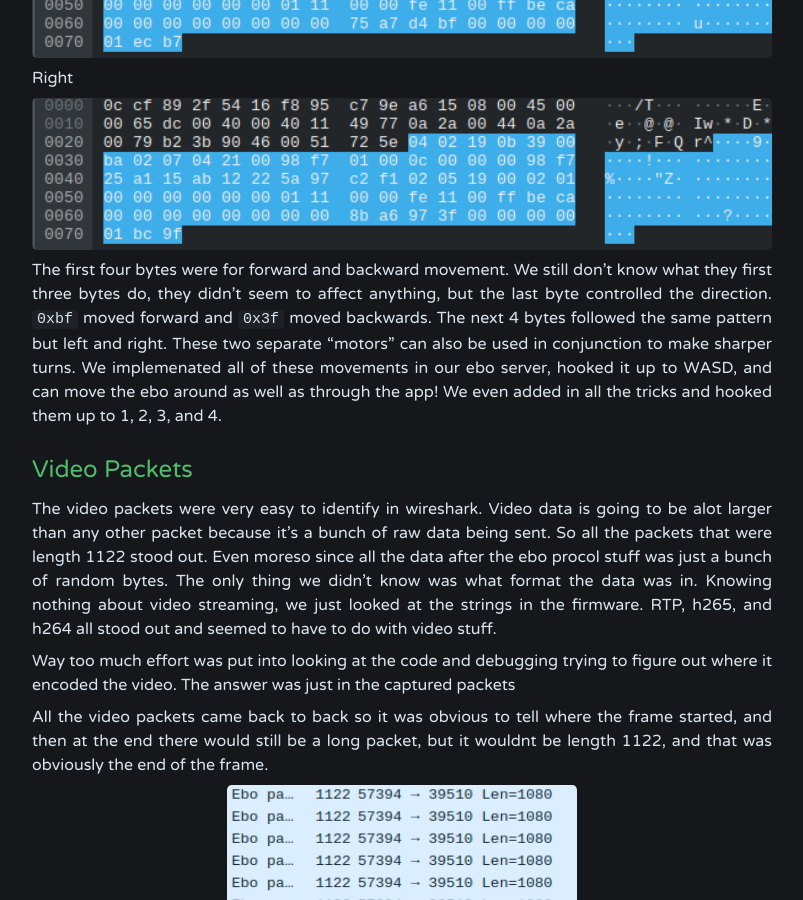
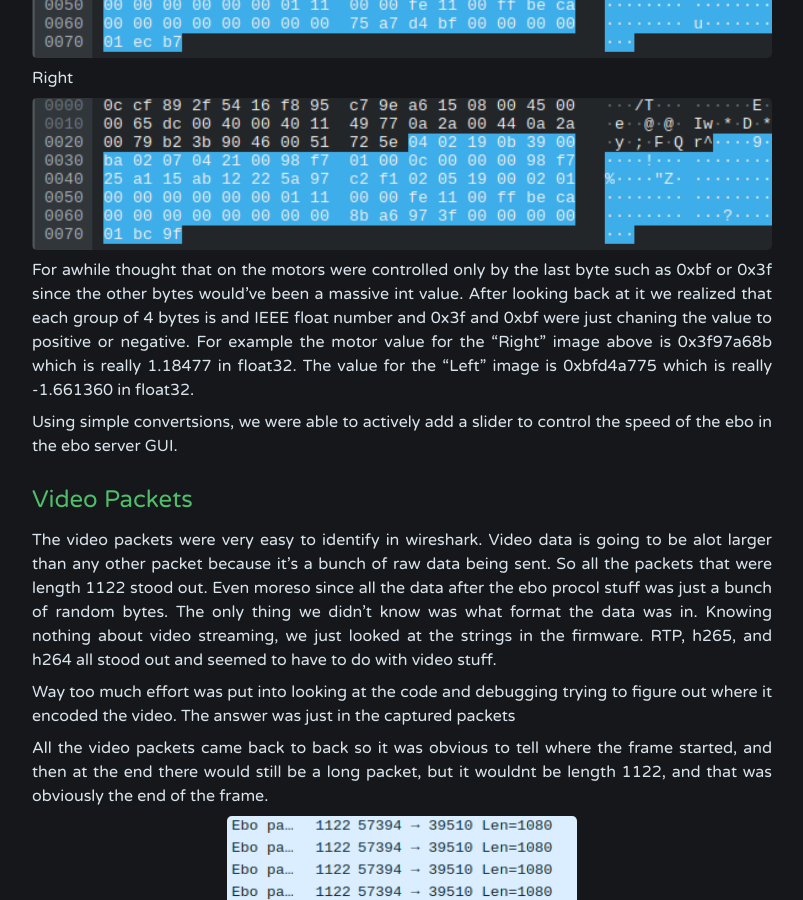
Before and after one commit to debugmen/debugmen.github.io, a Jekyll site: the page built from _posts/2022-03-10-enabot_series_part_2.md, in a window 1280 px wide and 900 px high, scrolled down 19271 px. Shown: the whole window, without its empty margins (238-1041 px from the left). Built offline with Jekyll 4.4.1, drawn with Linux system fonts in a browser that asks for light colours; some of the changed text lies outside the part shown.

Commit message:
Added more to motor

```diff
--- a/_posts/2022-03-10-enabot_series_part_2.md
+++ b/_posts/2022-03-10-enabot_series_part_2.md
@@ -449,7 +449,9 @@ Right
 ![right](/assets/enabot_part2/right.png)
 
 
-The first four bytes were for forward and backward movement. We still don't know what they first three bytes do, they didn't seem to affect anything, but the last byte controlled the direction. `0xbf` moved forward and `0x3f` moved backwards. The next 4 bytes followed the same pattern but left and right. These two separate "motors" can also be used in conjunction to make sharper turns. We implemenated all of these movements in our ebo server, hooked it up to WASD, and can move the ebo around as well as through the app! We even added in all the tricks and hooked them up to 1, 2, 3, and 4.
+For awhile thought that on the motors were controlled only by the last byte such as 0xbf or 0x3f since the other bytes would've been a massive int value. After looking back at it we realized that each group of 4 bytes is and IEEE float number and 0x3f and 0xbf were just chaning the value to positive or negative. For example the motor value for the "Right" image above is 0x3f97a68b which is really 1.18477 in float32. The value for the "Left" image is 0xbfd4a775 which is really -1.661360 in float32.
+
+Using simple convertsions, we were able to actively add a slider to control the speed of the ebo in the ebo server GUI.
 
 
 ## Video Packets
@@ -656,6 +658,7 @@ The next step is finding a vulnerability that will let us connect to the ebo fro
 
 Next post we hope to cover the following.
 1. Emulation of the packet receive function with Qiling so that we can fuzz the packet input
+   * We have already begun working on this. We can emulate and fuzz from the packet receive function, but have to fix issues with the emulation such as it trying to access threads that don't exist.
 2. Identifying a vulnerablity from one of the crashes that could possibly be exploited
 3. Developing an exploit that will let us control memory and get a shell
 4. Using memory/shell access to manipulate the Ebo so that it will accept a connection from the ebo server without a proper key or ID number.
```
